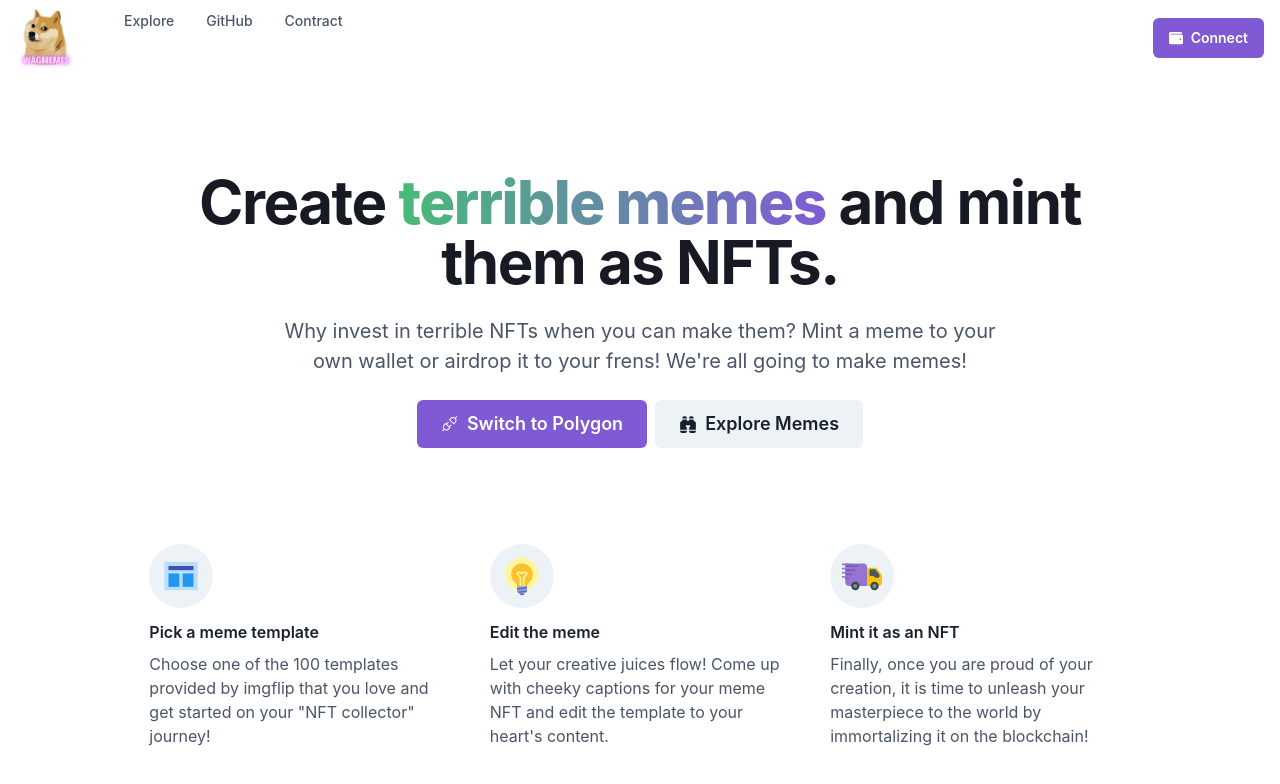
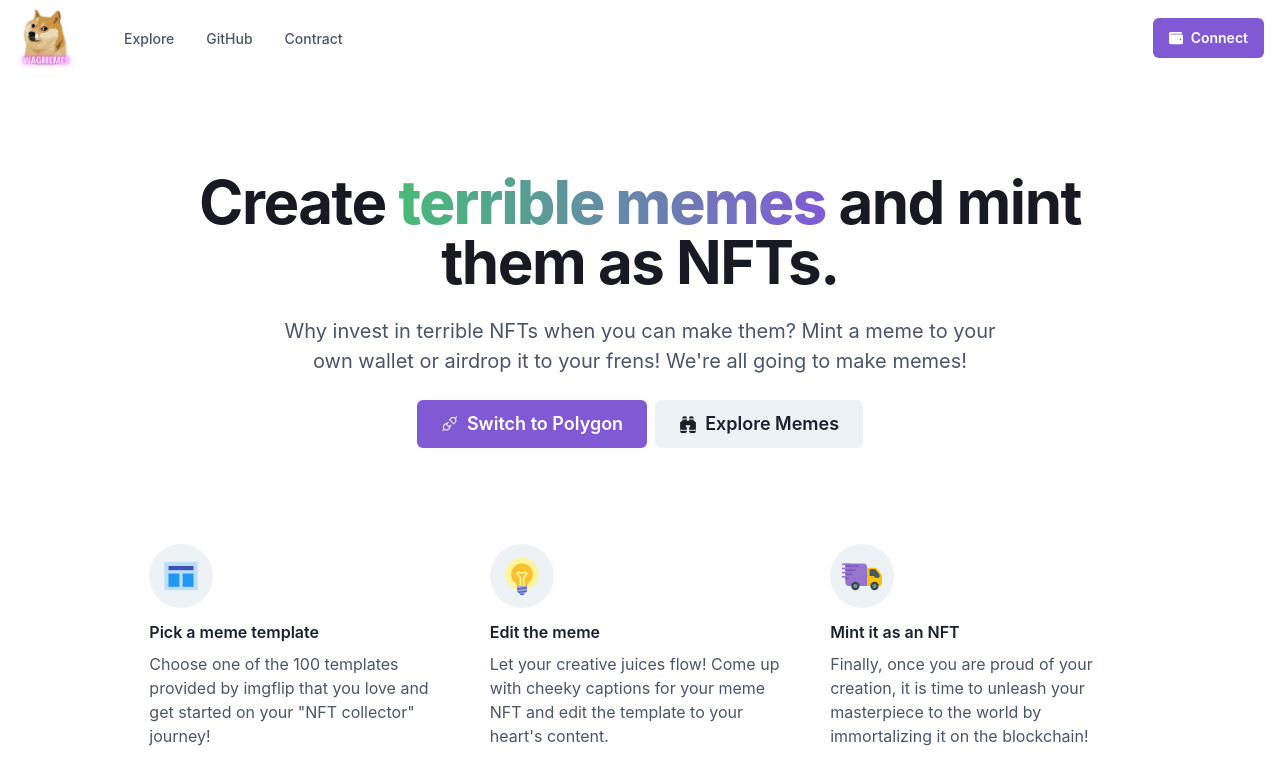
Before and after one commit to nrabhiram/wagmemes, a React (Create React App) app: page / in a window 1280 px wide. Shown: the top 784 px of the page. Built offline with nearby package versions, Linux system fonts and the light colour scheme.

Commit message:
site metadata and navbar layout

```diff
--- a/public/index.html
+++ b/public/index.html
@@ -8,7 +8,7 @@
     <meta name="theme-color" content="#000000" />
     <meta
       name="description"
-      content="Web site created using create-react-app"
+      content="Why invest in terrible NFTs when you can make them? Mint a meme to your own wallet or airdrop it to your frens! We're all going to make memes!"
     />
     <link rel="apple-touch-icon" href="%PUBLIC_URL%/logo192.png" />
     <!--
--- a/src/components/navbar.js
+++ b/src/components/navbar.js
@@ -163,7 +163,7 @@ import { FaWallet, FaEthereum } from 'react-icons/fa';
     const popoverContentBgColor = useColorModeValue('white', 'gray.800');
 
     return (
-      <Stack direction={'row'} spacing={4}>
+      <Stack direction={'row'} spacing={4} alignItems="center">
         {NAV_ITEMS.map((navItem) => (
           <Box key={navItem.label}>
             <Popover trigger={'hover'} placement={'bottom-start'}>
@@ -220,7 +220,6 @@ import { FaWallet, FaEthereum } from 'react-icons/fa';
                           <DesktopInternalSubNav key={child.label} {...child} />
                         )
                       }
-
                     })}
                   </Stack>
                 </PopoverContent>
```
